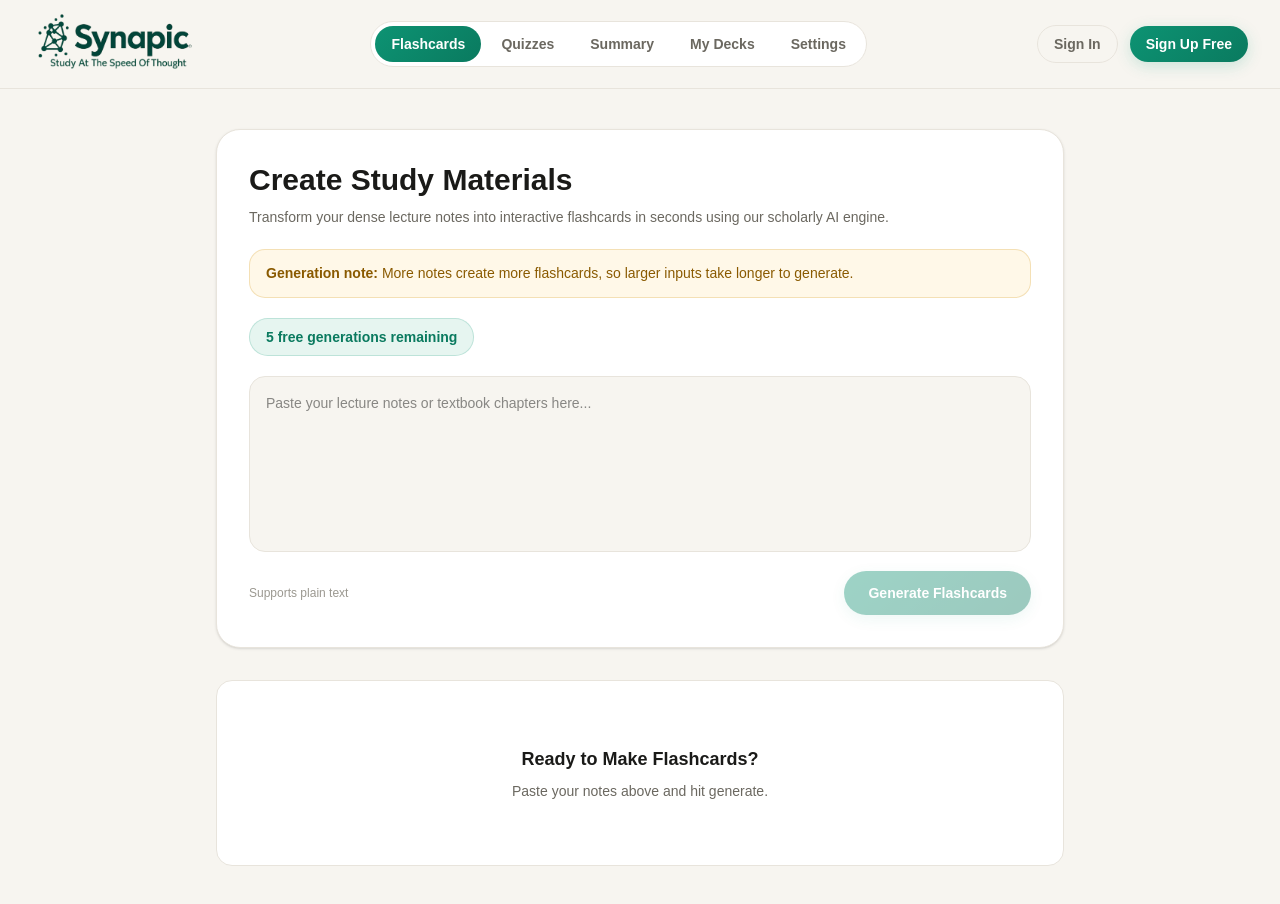
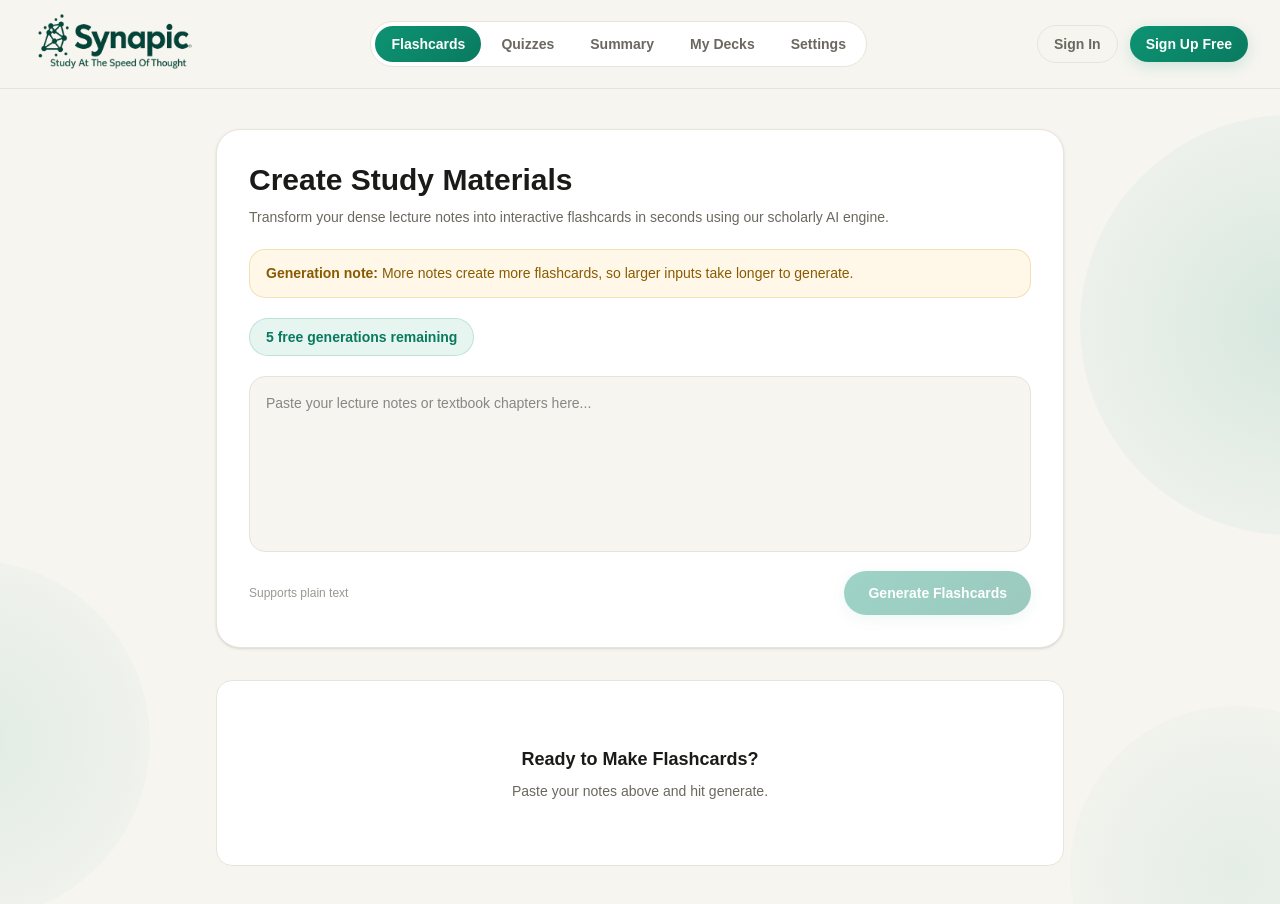
Before and after one commit to PlasmaAxe/Synapic---Your-AI-Study-Assistant, a React (Vite) app in the folder frontend/: page / in a window 1280 px wide. Both pictures are taken after a click on the button "Flashcards". Built offline with nearby package versions, Linux system fonts and the light colour scheme.

Commit message:
update design

```diff
--- a/frontend/src/App.jsx
+++ b/frontend/src/App.jsx
@@ -153,6 +153,36 @@ function CursorGlow() {
 
 // ── Scroll reveal wrapper ──────────────────────────────────────
 // Wrap any section in this and it fades+slides up when it enters viewport
+function DecorativeGlowLayer({ variant = 'study' }) {
+  const glows = variant === 'landing'
+    ? [
+      { top: '1400px', right: '-210px', width: '420px', height: '420px', opacity: 0.16 },
+      { top: '2900px', left: '-190px', width: '360px', height: '360px', opacity: 0.11 },
+      { bottom: '-120px', right: '-90px', width: '320px', height: '320px', opacity: 0.09 },
+    ]
+    : [
+      { top: '115px', right: '-220px', width: '420px', height: '420px', opacity: 0.14 },
+      { top: '560px', left: '-210px', width: '360px', height: '360px', opacity: 0.1 },
+      { bottom: '-130px', right: '-120px', width: '330px', height: '330px', opacity: 0.08 },
+    ]
+
+  return (
+    <div aria-hidden="true" style={{ position: 'absolute', inset: 0, overflow: 'hidden', pointerEvents: 'none', zIndex: 0 }}>
+      {glows.map((glow, idx) => (
+        <div
+          key={idx}
+          style={{
+            position: 'absolute',
+            ...glow,
+            borderRadius: '50%',
+            background: `radial-gradient(circle, ${C.accent}, transparent)`,
+          }}
+        />
+      ))}
+    </div>
+  )
+}
+
 function ScrollReveal({ children, delay = 0 }) {
   const ref = useRef(null)
   // useInView from framer-motion fires once when element enters viewport
@@ -540,8 +570,9 @@ function Landing({ onEnter, onSelectTab, activeTab, onAuth, user, onSignOut }) {
   ]
 
   return (
-    <div style={{ background: C.bg, minHeight: '100vh', overflowX: 'hidden' }}>
+    <div style={{ background: C.bg, minHeight: '100vh', overflowX: 'hidden', position: 'relative', isolation: 'isolate' }}>
       <CursorGlow />
+      <DecorativeGlowLayer variant="landing" />
 
       {/* ── Nav ───────────────────────────────────────── */}
       <nav className="flex items-center justify-between px-8 py-3 sticky top-0 z-40"
@@ -788,6 +819,7 @@ function Landing({ onEnter, onSelectTab, activeTab, onAuth, user, onSignOut }) {
 
       {/* ── Features section ──────────────────────────── */}
       {/* Product demo section */}
+      <div style={{ position: 'relative', zIndex: 1 }}>
       <ScrollReveal>
         <div style={{ maxWidth: '1100px', margin: '0 auto', padding: '96px 40px 48px' }}>
           <div style={{ display: 'grid', gridTemplateColumns: 'repeat(auto-fit, minmax(300px, 1fr))', gap: '28px', alignItems: 'stretch' }}>
@@ -1104,6 +1136,7 @@ function Landing({ onEnter, onSelectTab, activeTab, onAuth, user, onSignOut }) {
           50% { opacity: 0.5; transform: scale(0.85); }
         }
       `}</style>
+      </div>
     </div>
   )
 }
@@ -1528,7 +1561,8 @@ export default function App() {
   }
 
   return (
-    <div className="min-h-screen" style={{ background: C.bg }}>
+    <div className="min-h-screen" style={{ background: C.bg, position: 'relative', overflow: 'hidden', isolation: 'isolate' }}>
+      <DecorativeGlowLayer variant="study" />
 
       {/* Toast */}
       <AnimatePresence>
@@ -1611,7 +1645,7 @@ export default function App() {
       </nav>
 
       {/* ── Main content ─────────────────────────────────── */}
-      <div className="max-w-4xl mx-auto px-6 py-10">
+      <div className="max-w-4xl mx-auto px-6 py-10 relative z-10">
 
         {/* Input section - only show on non-decks tabs */}
         <AnimatePresence mode="wait">
```
